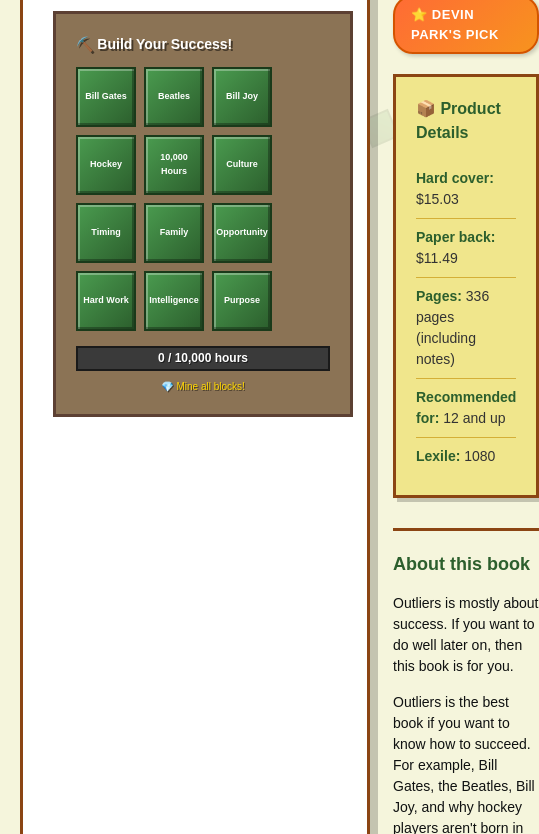
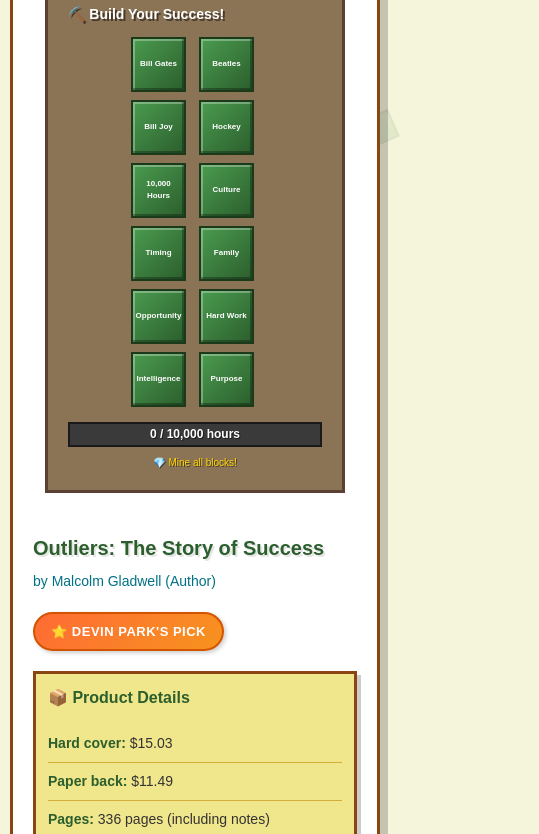
Before and after one commit to devinlpark/outlier_listing, a plain HTML site: page index.html in a window 390 px wide. Shown: the part 316-1150 px from the top of the page, 539 px wide, since content can reach past the window. Drawn offline with Linux system fonts and the light colour scheme.

Commit message:
Add files via upload

```diff
--- a/index.html
+++ b/index.html
@@ -402,6 +402,76 @@
             padding-top: 10px;
             border-top: 1px solid #D4AF37;
         }
+
+        /* Responsive Design */
+        @media (max-width: 768px) {
+            .container {
+                padding: 20px 10px;
+            }
+
+            .product-section {
+                padding: 20px;
+            }
+
+            .top-section {
+                flex-direction: column;
+            }
+
+            .left-column {
+                width: 100%;
+                max-width: 300px;
+                margin: 0 auto;
+            }
+
+            .book-cover img {
+                width: 100%;
+                max-width: 300px;
+            }
+
+            .title {
+                font-size: 24px;
+            }
+
+            .blocks-container {
+                grid-template-columns: repeat(3, 60px);
+                justify-content: center;
+            }
+
+            .recommendation h3,
+            .product-details h3 {
+                font-size: 16px;
+            }
+        }
+
+        @media (max-width: 480px) {
+            .title {
+                font-size: 20px;
+            }
+
+            .blocks-container {
+                grid-template-columns: repeat(2, 60px);
+                justify-content: center;
+            }
+
+            .block {
+                width: 55px;
+                height: 55px;
+                font-size: 8px;
+            }
+
+            .product-details,
+            .recommendation-item {
+                padding: 12px;
+            }
+
+            .quote-box {
+                padding: 15px;
+            }
+
+            .quote-text {
+                font-size: 14px;
+            }
+        }
     </style>
 </head>
 <body>
```
